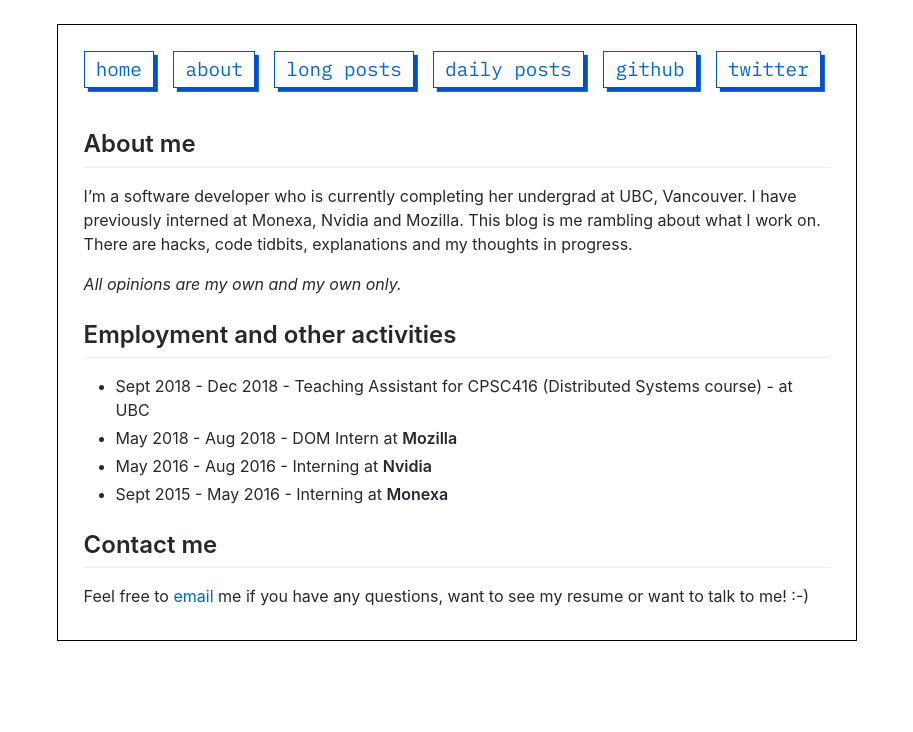
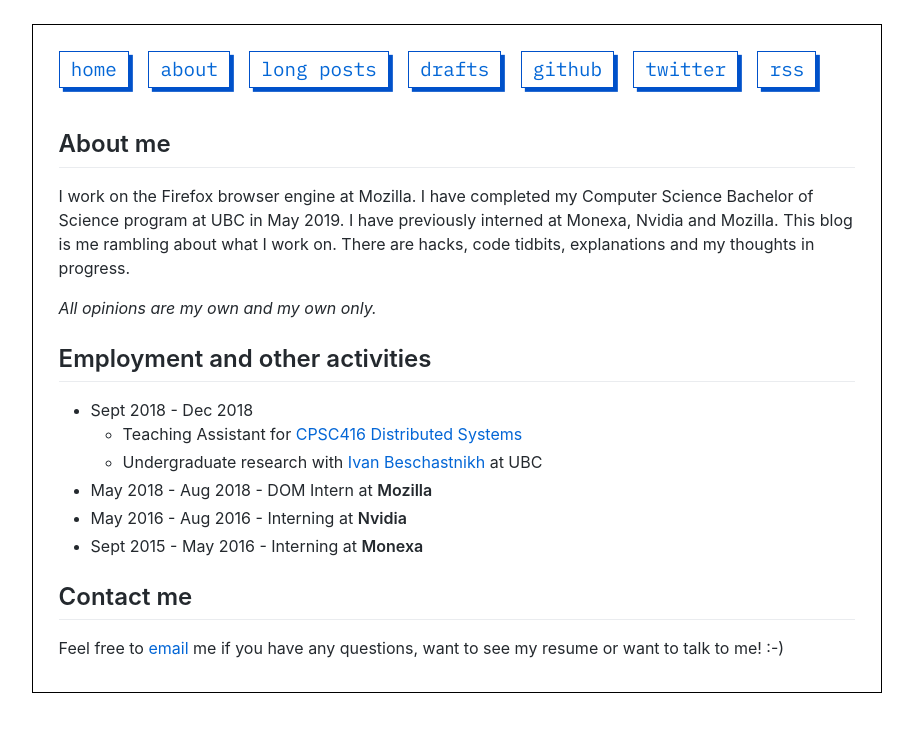
Before and after one commit to annygakh/annygakh.github.io, a Jekyll site: the page built from about.md, in a window 1280 px wide. Shown: the top 732 px of the page, without its empty margins (183-1096 px from the left). Built offline with Jekyll 4.4.1, drawn with Linux system fonts in a browser that asks for light colours.

Commit message:
updated info and added an rss feed link

```diff
--- a/_config.yml
+++ b/_config.yml
@@ -13,11 +13,10 @@
 # you will see them accessed via {{ site.title }}, {{ site.email }}, and so on.
 # You can create any custom variable you would like, and they will be accessible
 # in the templates via {{ site.myvariable }}.
-title: Anny G's website
+title: Anny G's blog
+author: Anny G
 description: >- # this means to ignore newlines until "baseurl:"
-  Welcome to my personal website! I am a developer currently studying at UBC, Vancouver.
-  Here you can find out about me and read my blog. I blog about things I work on
-  and technical problems I encounter.
+  Software development, tech industry, computer science and more.
 baseurl: "" # the subpath of your site, e.g. /blog
 url: "https://annygakh.github.io" # the base hostname & protocol for your site, e.g. http://example.com
 twitter_username: annygakh
--- a/_layouts/default.html
+++ b/_layouts/default.html
@@ -22,9 +22,10 @@
           <a href="/">home</a>
           <a href="/about">about</a>
           <a href="/longposts">long posts</a>
-          <a href="/dailyposts">daily posts</a>
+          <a href="/dailyposts">drafts</a>
           <a href="https://github.com/annygakh">github</a>
           <a href="https://twitter.com/annygakh">twitter</a>
+          <a href="/feed.xml" target="_blank">rss</a>
         </nav>
         {{content}}
   </body>
--- a/about.md
+++ b/about.md
@@ -6,13 +6,16 @@ permalink: /about/
 
 About me
 ------
-I'm a software developer who is currently completing her undergrad at UBC, Vancouver. I have previously interned at Monexa, Nvidia and Mozilla. This blog is me rambling about what I work on. There are hacks, code tidbits, explanations and my thoughts in progress.
+I work on the Firefox browser engine at Mozilla. I have completed my Computer Science Bachelor of Science program at UBC in May 2019. I have previously interned at Monexa, Nvidia and Mozilla. This blog is me rambling about what I work on. There are hacks, code tidbits, explanations and my thoughts in progress.
+
 
 *All opinions are my own and my own only.*
 
 Employment and other activities
 ------
-* Sept 2018 - Dec 2018 - Teaching Assistant for CPSC416 (Distributed Systems course) - at UBC
+* Sept 2018 - Dec 2018
+  * Teaching Assistant for [ CPSC416 Distributed Systems](https://www.cs.ubc.ca/~bestchai/teaching/cs416_2018w1/index.html)
+  * Undergraduate research with [Ivan Beschastnikh](https://www.cs.ubc.ca/~bestchai/) at UBC
 * May 2018 - Aug 2018 - DOM Intern at **Mozilla**
 * May 2016 - Aug 2016 - Interning at **Nvidia**
 * Sept 2015 - May 2016 - Interning at **Monexa**
--- a/assets/style.css
+++ b/assets/style.css
@@ -9,7 +9,7 @@
 }
 body {
   margin: 1.5rem auto auto auto;
-  max-width:800px;
+  max-width:850px;
   line-height:1.6;
   color:#444;
   padding: 1rem 1rem;
```
Also changed, not shown: dailyblog.md (+1 -1 lines).
